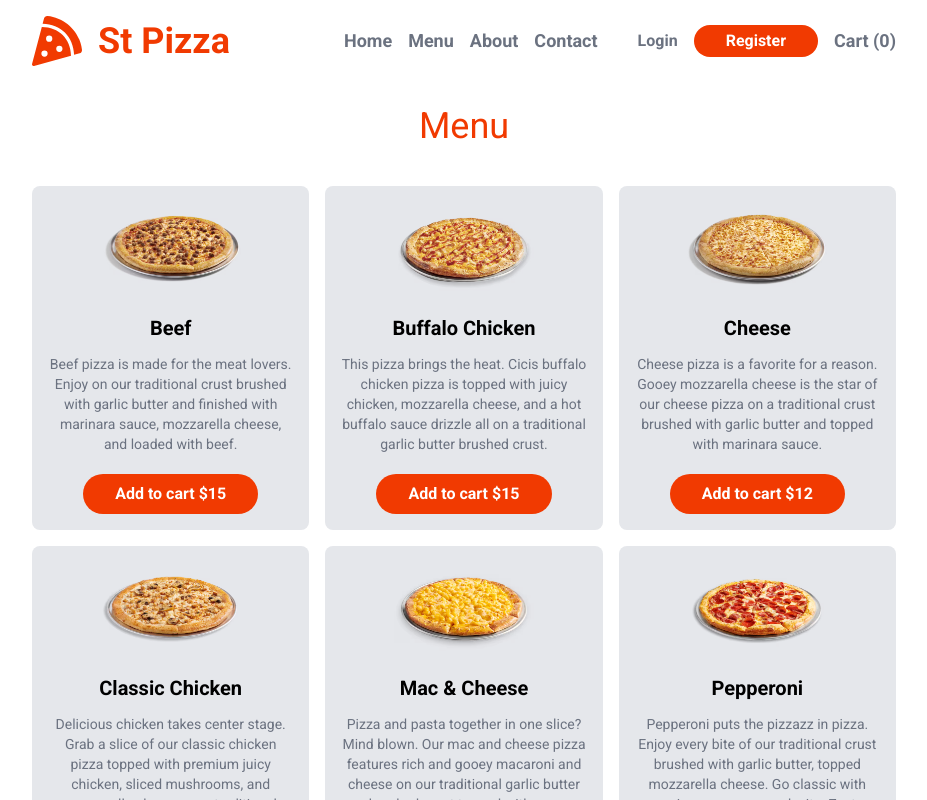
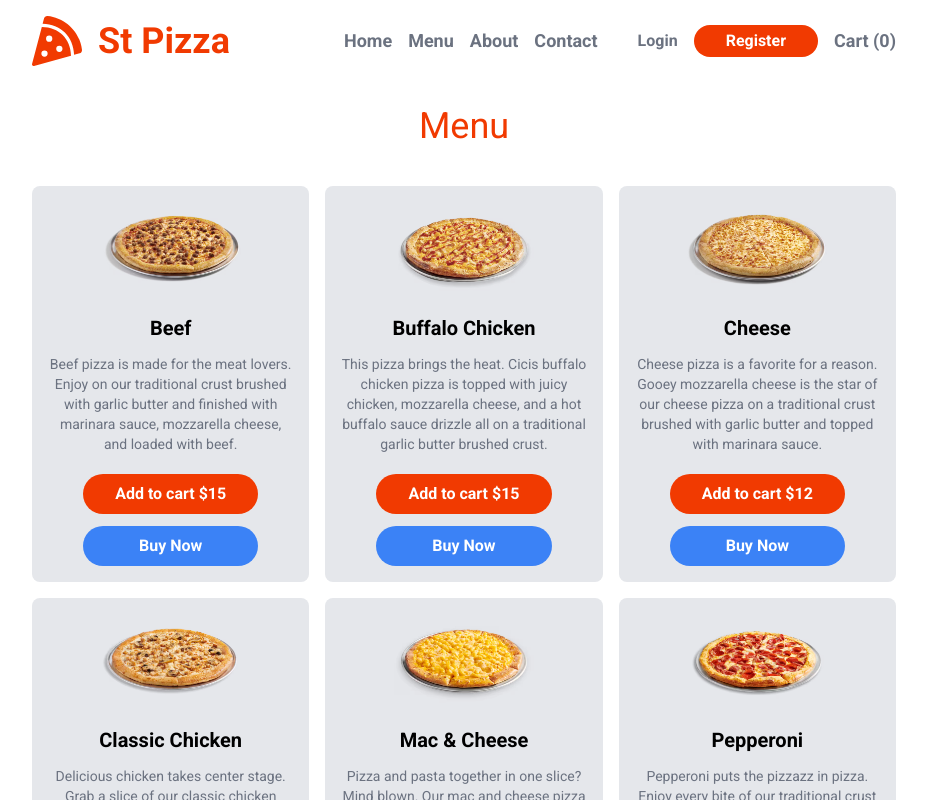
Before and after one commit to GeorgeOprea1/food-ordering-app, a Next.js app: page /menu in a window 1280 px wide. Shown: the top 800 px of the page, without its empty margins (176-1103 px from the left). Built offline with nearby package versions, Linux system fonts and the light colour scheme; no server answers.

Commit message:
when you click on buy now, you are redirected through the stripe payment link to checkout

```diff
--- a/package.json
+++ b/package.json
@@ -11,6 +11,7 @@
   "dependencies": {
     "@auth/mongodb-adapter": "^2.5.2",
     "@babel/traverse": "^7.23.2",
+    "@stripe/stripe-js": "^3.3.0",
     "babel": "^6.23.0",
     "babel-cli": "^6.26.0",
     "bcrypt": "^5.1.1",
@@ -24,7 +25,8 @@
     "react-hot-toast": "^2.4.1",
     "react-icons": "^5.0.1",
     "react-toastify": "^10.0.5",
-    "sharp": "^0.33.3"
+    "sharp": "^0.33.3",
+    "use-shopping-cart": "^3.2.0"
   },
   "devDependencies": {
     "@babel/core": "^7.24.4",
--- a/src/app/constants/pizzas.js
+++ b/src/app/constants/pizzas.js
@@ -21,9 +21,12 @@ export const pizzas = [
   {
     id: "1",
     image: beef.src,
-    title: "Beef ",
-    price: "15",
+    name: "Beef ",
+    price: 15,
+    price_id: process.env.BEEF_ID,
     quantity: 1,
+    link: process.env.BEEF_LINK,
+    currency: "USD",
     description:
       "Beef pizza is made for the meat lovers. Enjoy on our traditional crust brushed with garlic butter and finished with marinara sauce, mozzarella cheese, and loaded with beef.",
   },
@@ -31,153 +34,204 @@ export const pizzas = [
   {
     id: "2",
     image: buffalo.src,
-    title: "Buffalo Chicken",
-    price: "15",
+    name: "Buffalo Chicken",
+    price: 15,
+    price_id: process.env.BUFFALO_ID,
     quantity: 1,
+    link: process.env.BUFFALO_LINK,
+    currency: "USD",
     description:
       "This pizza brings the heat. Cicis buffalo chicken pizza is topped with juicy chicken, mozzarella cheese, and a hot buffalo sauce drizzle all on a traditional garlic butter brushed crust.",
   },
   {
     id: "3",
     image: cheese.src,
-    title: "Cheese",
-    price: "12",
+    name: "Cheese",
+    price: 12,
+    price_id: process.env.CHEESE_ID,
     quantity: 1,
+    currency: "USD",
+    link: process.env.CHEESE_LINK,
     description:
       "Cheese pizza is a favorite for a reason. Gooey mozzarella cheese is the star of our cheese pizza on a traditional crust brushed with garlic butter and topped with marinara sauce.",
   },
   {
     id: "4",
     image: chicken.src,
-    title: "Classic Chicken ",
-    price: "12",
+    name: "Classic Chicken ",
+    price: 12,
+    price_id: process.env.CHICKEN_ID,
     quantity: 1,
+    currency: "USD",
+    link: process.env.CHICKEN_LINK,
     description:
       "Delicious chicken takes center stage. Grab a slice of our classic chicken pizza topped with premium juicy chicken, sliced mushrooms, and mozzarella cheese on a traditional garlic butter brushed crust.",
   },
   {
     id: "5",
     image: maccheese.src,
-    title: "Mac & Cheese",
-    price: "18",
+    name: "Mac & Cheese",
+    price: 18,
+    price_id: process.env.MAC_ID,
     quantity: 1,
+    currency: "USD",
+    link: process.env.MAC_LINK,
     description:
       "Pizza and pasta together in one slice? Mind blown. Our mac and cheese pizza features rich and gooey macaroni and cheese on our traditional garlic butter brushed crust topped with, you guessed it, even more cheese.",
   },
   {
     id: "6",
     image: pepperoni.src,
-    title: "Pepperoni",
-    price: "12",
+    name: "Pepperoni",
+    price: 12,
+    price_id: process.env.PEPPERONI_ID,
     quantity: 1,
+    currency: "USD",
+    link: process.env.PEPPERONI_LINK,
     description:
       "Pepperoni puts the pizzazz in pizza. Enjoy every bite of our traditional crust brushed with garlic butter, topped mozzarella cheese. Go classic with marinara sauce or make it a Zesty Pepperoni Pizza with our tangy Parmesan Ranch sauce.",
   },
   {
     id: "7",
     image: sausage.src,
-    title: "Sausage",
-    price: "15",
+    name: "Sausage",
+    price: 15,
+    price_id: process.env.SAUSAGE_ID,
     quantity: 1,
+    link: process.env.SAUSAGE_LINK,
+    currency: "USD",
     description:
       "Is sausage pizza your savory favorite? Enjoy our classic traditional crust brushed with garlic butter and topped with marinara sauce, mozzarella cheese, and deliciously seasoned pork sausage meat.",
   },
   {
     id: "8",
     image: spinach.src,
-    title: "Spinach Alfredo",
-    price: "15",
+    name: "Spinach Alfredo",
+    price: 15,
+    price_id: process.env.SPINACH_ID,
     quantity: 1,
+    link: process.env.SPINACH_LINK,
+    currency: "USD",
     description:
       "Get in your greens with this delicious pizza. Cicis spinach alfredo pizza features our traditional garlic butter brushed crust and a creamy alfredo sauce blended with fresh spinach that is finished off with mozzarella cheese.",
   },
   {
     id: "9",
     image: supreme.src,
-    title: "Supreme",
-    price: "20",
+    name: "Supreme",
+    price: 20,
+    price_id: process.env.SUPREME_ID,
     quantity: 1,
+    currency: "USD",
+    link: process.env.SUPREME_LINK,
     description:
       "Take it to the max. Cicis supreme pizza includes all the toppings you love including sliced red onions, green peppers, mushrooms and a trio of pepperoni, beef, and Italian sausage meats. It's all served up on a traditional garlic butter brushed crust with marinara sauce and gooey mozzarella cheese.",
   },
   {
     id: "10",
     image: veggie.src,
-    title: "Veggie",
-    price: "15",
+    name: "Veggie",
+    price: 15,
+    price_id: process.env.VEGGIE_ID,
     quantity: 1,
+    currency: "USD",
+    link: process.env.VEGGIE_LINK,
     description:
       "This one is for the veggie lovers. Our veggie pizza features fresh red onions, green peppers, mushrooms and black olives on top of our traditional garlic butter brushed crust with a marinara sauce and shredded mozzarella cheese. Or change it up by making it a Zesty Veggie Pizza featuring our tangy Parmesan Ranch sauce.",
   },
   {
     id: "11",
     image: bbq.src,
-    title: "BBQ Chicken",
-    price: "15",
+    name: "BBQ Chicken",
+    price: 15,
+    price_id: process.env.BBQ_ID,
     quantity: 1,
+    currency: "USD",
+    link: process.env.BBQ_LINK,
     description:
       "Feast on bold BBQ flavors by the slice. Cicis BBQ chicken pizza has it all with premium juicy chicken, sharp cheddar cheese, and sliced red onions slathered with our sweet honey BBQ sauce on a traditional garlic butter crust.",
   },
   {
     id: "12",
     image: hawaiian.src,
-    title: "Hawaiian",
+    name: "Hawaiian",
     quantity: 1,
-    price: "18",
+    currency: "USD",
+    price: 18,
+    price_id: process.env.HAWAIIAN_ID,
+    link: process.env.HAWAIIAN_LINK,
     description:
       "This pizza will take you on a tropical flavor journey. Our Hawaiian pizza features our traditional garlic butter brushed crust, marinara sauce, and shredded mozzarella cheese topped with savory ham with sweet pineapple.",
   },
   {
     id: "13",
     image: giant.src,
-    title: "Giant Pizza",
-    price: "20",
+    name: "Giant Pizza",
+    price: 20,
+    price_id: process.env.GIANT_ID,
+    currency: "USD",
     quantity: 1,
+    link: process.env.GIANT_LINK,
     description:
       "This 16 inch pizza is made to feed giant appetites. Make Cicis giant pizza your way and pick your favorite crust style, pizza sauce, delicious toppings and gooey mozzarella cheese.",
   },
   {
     id: "14",
     image: stuffed.src,
-    title: "Pepperoni Stuffed",
-    price: "15",
+    name: "Pepperoni Stuffed",
+    price: 15,
+    price_id: process.env.STUFFED_ID,
     quantity: 1,
+    currency: "USD",
+    link: process.env.STUFFED_LINK,
     description:
       "Pepperoni puts the pizzazz in pizza. Enjoy every bite of our cheese stuffed crust pizza topped mozzarella cheese, marinara sauce, and pops of pepperoni.",
   },
   {
     id: "15",
     image: ultimate.src,
-    title: "Ultimate Pepperoni",
-    price: "18",
+    name: "Ultimate Pepperoni",
+    price: 18,
+    price_id: process.env.ULTIMATE_ID,
     quantity: 1,
+    currency: "USD",
+    link: process.env.ULTIMATE_LINK,
     description:
       "With two types of pepperoni on one pizza, this may be our ultimate pepperoni experience. The ultimate pepperoni pizza is piled high with both regular pepperoni and cupping pepperoni. You can enjoy it all on our traditional garlic butter brushed crust with delicious marinara sauce and gooey mozzarella cheese.",
   },
   {
     id: "16",
     image: zesty.src,
-    title: "Zesty Veggie",
+    name: "Zesty Veggie",
     price: "12",
+    price_id: process.env.ZESTY_ID,
     quantity: 1,
+    currency: "USD",
+    link: process.env.ZESTY_LINK,
     description:
       "Have a taste of our zesty veggie pizza topped with red onions, green peppers, mushrooms and black olives. It's all on a traditional garlic butter brushed crust featuring a tangy parmesan ranch sauce for that extra zing.",
   },
   {
     id: "17",
     image: bacon.src,
-    title: "Chicken Bacon Club",
+    name: "Chicken Bacon Club",
     price: "15",
+    price_id: process.env.BACON_ID,
     quantity: 1,
+    currency: "USD",
+    link: process.env.BACON_LINK,
     description:
       "Give your tastebuds a thrill. Enjoy every bite of Cicis chicken bacon club pizza featuring premium juicy chicken, extra crispy bacon, and bruschetta tomatoes. It's all finished with a flourish of cheddar cheese and a zesty parmesan ranch sauce on our traditional garlic butter brushed crust.",
   },
   {
     id: "18",
     image: jalapeno.src,
-    title: "Pepperoni & Jalapeno",
+    name: "Pepperoni & Jalapeno",
     price: "15",
+    price_id: process.env.JALAPENO_ID,
     quantity: 1,
+    currency: "USD",
+    link: process.env.JALAPENO_LINK,
     description:
       "This pizza brings the heat. Our pepperoni and jalapeño pizza features our traditional garlic butter brushed crust, marinara sauce, and shredded mozzarella cheese topped with savory pepperoni and spicy jalapeño slices.",
   },
--- a/src/app/menu/page.js
+++ b/src/app/menu/page.js
@@ -11,11 +11,13 @@ const MenuPage = () => {
           <MenuItem
             key={pizza.id}
             image={pizza.image}
-            title={pizza.title}
+            name={pizza.name}
             description={pizza.description}
             price={pizza.price}
             quantity={pizza.quantity}
             id={pizza.id}
+            price_id={pizza.price_id}
+            link={pizza.link}
           />
         ))}
       </div>
--- a/src/components/layout/HomeMenu.jsx
+++ b/src/components/layout/HomeMenu.jsx
@@ -48,10 +48,12 @@ const HomeMenu = () => {
             key={pizza.id}
             id={pizza.id}
             image={pizza.image}
-            title={pizza.title}
+            name={pizza.name}
             description={pizza.description}
             price={pizza.price}
             quantity={pizza.quantity}
+            price_id={pizza.price_id}
+            link={pizza.link}
           />
         ))}
       </div>
--- a/src/components/menu/MenuItem.jsx
+++ b/src/components/menu/MenuItem.jsx
@@ -2,15 +2,28 @@
 import React, { useContext, useState, useEffect } from "react";
 import { CartContext } from "../AppContext";
 
-const MenuItem = ({ id, image, title, description, price, quantity }) => {
+const MenuItem = ({
+  id,
+  image,
+  name,
+  description,
+  price,
+  price_id,
+  quantity,
+  link,
+}) => {
   const { addToCart } = useContext(CartContext);
   const [showPopup, setShowPopup] = useState(false);
 
-  const product = { id, image, title, price, quantity };
+  const product = { id, image, name, price, price_id, quantity, link };
 
   function handleAddToCartClicked(e) {
     e.stopPropagation();
     addToCart(product);
+  }
+
+  function handleBuyNowClicked(e) {
+    e.stopPropagation();
   }
   function handleItemClicked() {
     setShowPopup(true);
@@ -38,25 +51,30 @@ const MenuItem = ({ id, image, title, description, price, quantity }) => {
             <div className="">
               <img
                 src={image}
-                alt={title}
+                alt={name}
                 className="max-h-auto max-h-24 block mx-auto"
               />
             </div>
             <div className="h-[60%] overflow-scroll flex items-center justify-center flex-col">
-              <h4 className="font-semibold text-center text-xl my-3">
-                {title}
-              </h4>
+              <h4 className="font-semibold text-center text-xl my-3">{name}</h4>
               <p className="text-gray-500 text-sm w-[90%] sm:w-[70%] text-center">
                 {description}
               </p>
             </div>
-            <div className="flex items-center justify-center">
+            <div className=" flex flex-col items-center gap-3">
               <button
                 onClick={() => addToCart(product)}
                 className="sm:w-[50%] w-[70%] bg-primary text-white text-sm  sm:text-md rounded-full px-8 py-2 mt-4 hover:brightness-90"
               >
                 Add to cart ${price}
               </button>
+              <a
+                onClick={handleBuyNowClicked}
+                href={link}
+                className="sm:w-[50%] w-[70%] text-center text-sm  sm:text-md  bg-blue-500 hover:bg-blue-600 text-white font-bold py-2 px-4 rounded-full transition duration-300"
+              >
+                Buy Now
+              </a>
             </div>
           </div>
         </div>
@@ -68,21 +86,28 @@ const MenuItem = ({ id, image, title, description, price, quantity }) => {
         <div className="">
           <img
             src={image}
-            alt={title}
+            alt={name}
             className="max-h-auto max-h-24 block mx-auto"
           />
         </div>
         <div className="h-[60%] overflow-scroll">
-          <h4 className="font-semibold  text-xl my-3">{title}</h4>
+          <h4 className="font-semibold  text-xl my-3">{name}</h4>
           <p className="text-gray-500 text-sm">{description}</p>
         </div>
-        <div className="">
+        <div className=" flex flex-col gap-3">
           <button
             onClick={handleAddToCartClicked}
             className=" bg-primary text-white rounded-full px-8 py-2 mt-4 hover:brightness-90"
           >
             Add to cart ${price}
           </button>
+          <a
+            onClick={handleBuyNowClicked}
+            href={link}
+            className="bg-blue-500 hover:bg-blue-600 text-white font-bold py-2 px-4 rounded-full transition duration-300"
+          >
+            Buy Now
+          </a>
         </div>
       </div>
     </>
```
Also changed, not shown: src/app/cart/page.js (+33 -3 lines), src/components/AppContext.js (+7 -0 lines), 2 other files (tests, documents, lock files or other folders).
